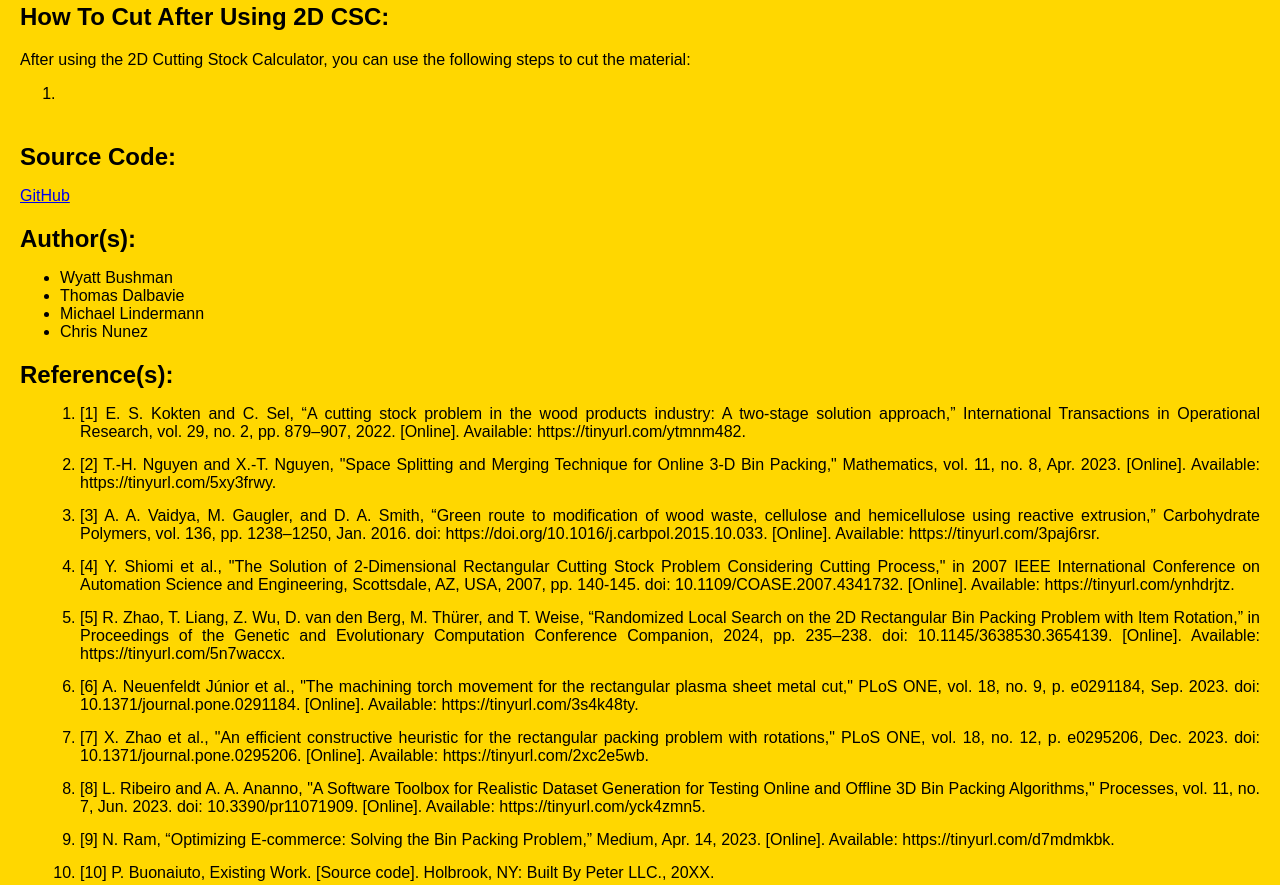
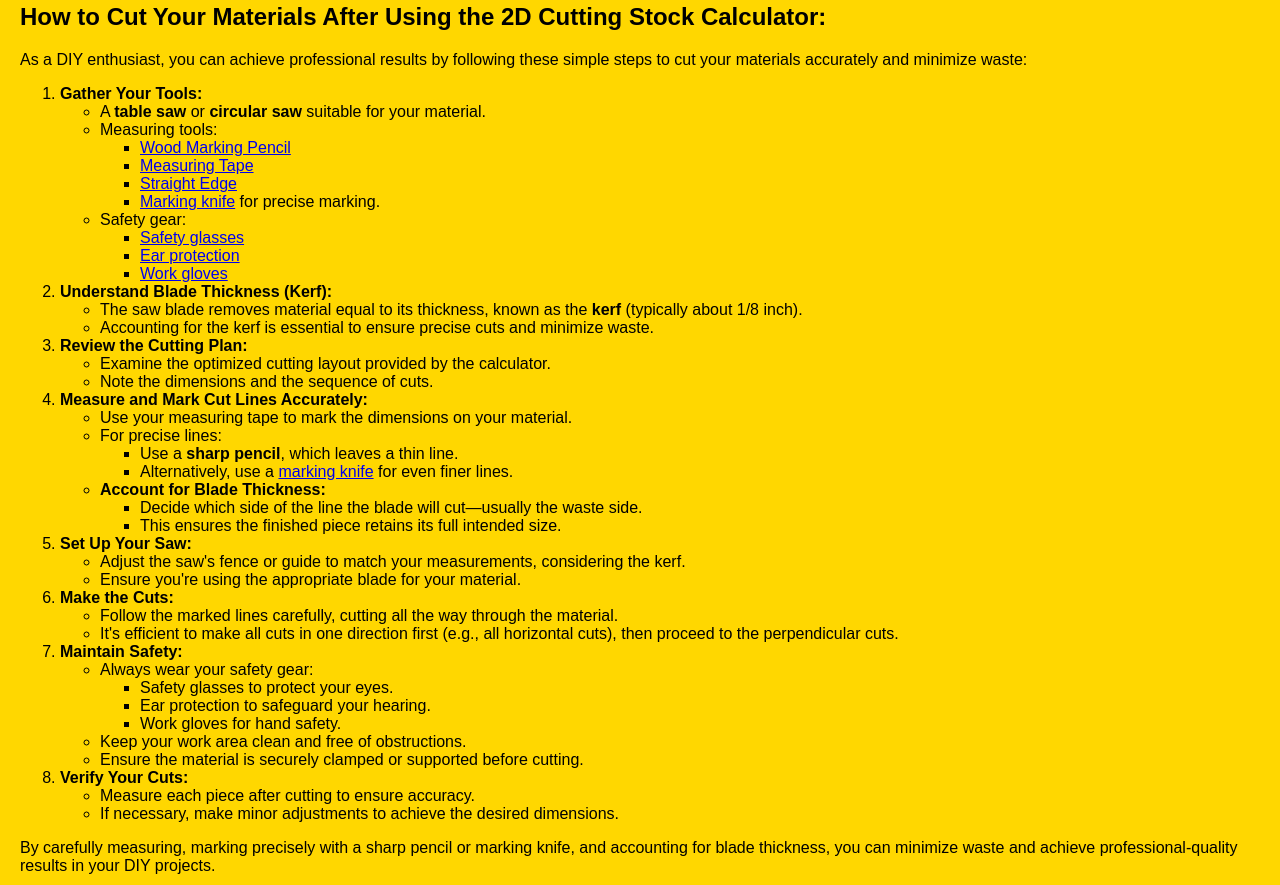
Before and after one commit to WyattAlexander-001/Cutting_Stock_Problem, a plain HTML site: page website/index.html in a window 1280 px wide. Shown: the part 522-1407 px from the top of the page. Drawn offline with Linux system fonts and the light colour scheme.

Commit message:
added amazon links to supplies

```diff
--- a/website/index.html
+++ b/website/index.html
@@ -93,13 +93,100 @@
             <h2>About:</h2>
             <p id="about">The Cutting Stock Problem is a combinatorial optimization problem that involves cutting large sheets of material into smaller pieces in order to minimize waste...</p>
         </section>
+
         <section>
-            <h2>How To Cut After Using 2D CSC:</h2>
-            <p>After using the 2D Cutting Stock Calculator, you can use the following steps to cut the material:</p>
+            <h2>How to Cut Your Materials After Using the 2D Cutting Stock Calculator:</h2>
+            <p>As a DIY enthusiast, you can achieve professional results by following these simple steps to cut your materials accurately and minimize waste:</p>
             <ol>
-                <li></li>
+                <li><strong>Gather Your Tools:</strong>
+                    <ul>
+                        <li>A <strong>table saw</strong> or <strong>circular saw</strong> suitable for your material.</li>
+                        <li>Measuring tools:
+                            <ul>
+                                <li><a href="https://www.amazon.com/s?k=wood+marking+pencil" target="_blank" rel="noopener noreferrer">Wood Marking Pencil</a></li>
+                                <li><a href="https://www.amazon.com/s?k=measuring+tape" target="_blank" rel="noopener noreferrer">Measuring Tape</a></li>
+                                <li><a href="https://www.amazon.com/s?k=straight+edge" target="_blank" rel="noopener noreferrer">Straight Edge</a></li>
+                                <li><a href="https://www.amazon.com/s?k=marking+knife" target="_blank" rel="noopener noreferrer">Marking knife</a> for precise marking.</li>
+                            </ul>
+                        </li>
+                        <li>Safety gear:
+                            <ul>
+                                <li><a href="https://www.amazon.com/s?k=safety+glasses" target="_blank" rel="noopener noreferrer">Safety glasses</a></li>
+                                <li><a href="https://www.amazon.com/s?k=ear+protection" target="_blank" rel="noopener noreferrer">Ear protection</a></li>
+                                <li><a href="https://www.amazon.com/s?k=work+gloves" target="_blank" rel="noopener noreferrer">Work gloves</a></li>
+                            </ul>
+                        </li>
+                    </ul>
+                </li>
+                <li><strong>Understand Blade Thickness (Kerf):</strong>
+                    <ul>
+                        <li>The saw blade removes material equal to its thickness, known as the <strong>kerf</strong> (typically about 1/8 inch).</li>
+                        <li>Accounting for the kerf is essential to ensure precise cuts and minimize waste.</li>
+                    </ul>
+                </li>
+                <li><strong>Review the Cutting Plan:</strong>
+                    <ul>
+                        <li>Examine the optimized cutting layout provided by the calculator.</li>
+                        <li>Note the dimensions and the sequence of cuts.</li>
+                    </ul>
+                </li>
+                <li><strong>Measure and Mark Cut Lines Accurately:</strong>
+                    <ul>
+                        <li>Use your measuring tape to mark the dimensions on your material.</li>
+                        <li>For precise lines:
+                            <ul>
+                                <li>Use a <strong>sharp pencil</strong>, which leaves a thin line.</li>
+                                <li>Alternatively, use a <a href="https://www.amazon.com/s?k=marking+knife" target="_blank" rel="noopener noreferrer">marking knife</a> for even finer lines.</li>
+                            </ul>
+                        </li>
+                        <li><strong>Account for Blade Thickness:</strong>
+                            <ul>
+                                <li>Decide which side of the line the blade will cut—usually the waste side.</li>
+                                <li>This ensures the finished piece retains its full intended size.</li>
+                            </ul>
+                        </li>
+                    </ul>
+                </li>
+                <li><strong>Set Up Your Saw:</strong>
+                    <ul>
+                        <li>Adjust the saw's fence or guide to match your measurements, considering the kerf.</li>
+                        <li>Ensure you're using the appropriate blade for your material.</li>
+                    </ul>
+                </li>
+                <li><strong>Make the Cuts:</strong>
+                    <ul>
+                        <li>Follow the marked lines carefully, cutting all the way through the material.</li>
+                        <li>It's efficient to make all cuts in one direction first (e.g., all horizontal cuts), then proceed to the perpendicular cuts.</li>
+                    </ul>
+                </li>
+                <li><strong>Maintain Safety:</strong>
+                    <ul>
+                        <li>Always wear your safety gear:
+                            <ul>
+                                <li>Safety glasses to protect your eyes.</li>
+                                <li>Ear protection to safeguard your hearing.</li>
+                                <li>Work gloves for hand safety.</li>
+                            </ul>
+                        </li>
+                        <li>Keep your work area clean and free of obstructions.</li>
+                        <li>Ensure the material is securely clamped or supported before cutting.</li>
+                    </ul>
+                </li>
+                <li><strong>Verify Your Cuts:</strong>
+                    <ul>
+                        <li>Measure each piece after cutting to ensure accuracy.</li>
+                        <li>If necessary, make minor adjustments to achieve the desired dimensions.</li>
+                    </ul>
+                </li>
             </ol>
+            <p>By carefully measuring, marking precisely with a sharp pencil or marking knife, and accounting for blade thickness, you can minimize waste and achieve professional-quality results in your DIY projects.</p>
         </section>
+
+
+
+
+
+
     </main>
     <footer>
         <section>
```
